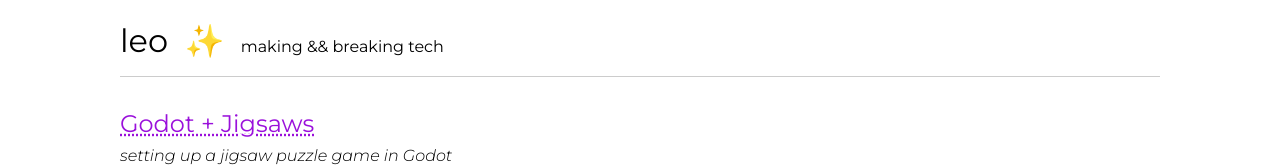
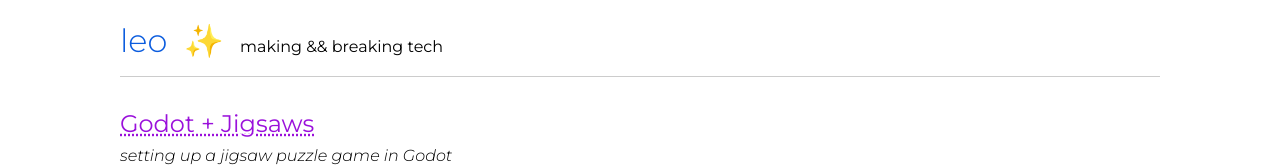
Before and after one commit to LeoDog896/webpage, a SvelteKit app: page / in a window 1280 px wide. Shown: the top 167 px of the page. Built offline with nearby package versions, Linux system fonts and the light colour scheme; some icons are missing; a small style sheet from the web is missing.

Commit message:
feat: title link

```diff
--- a/src/routes/+page.svelte
+++ b/src/routes/+page.svelte
@@ -59,7 +59,7 @@
 </script>
 
 <h1>
-	leo
+	<a class="title" href="/">leo</a>
 	<EmojiSelector style="margin: 0 0.5rem;" emojis={['🌼', '✨', '🍚']} />
 	<span class="subtitle">making && breaking tech</span>
 
@@ -82,6 +82,11 @@
 {/each}
 
 <style lang="scss">
+	.title {
+		color: rgb(11, 92, 222);
+		text-decoration: none;
+	}
+
 	h1 {
 		margin-bottom: 0px;
 		padding-bottom: 1rem;
```
